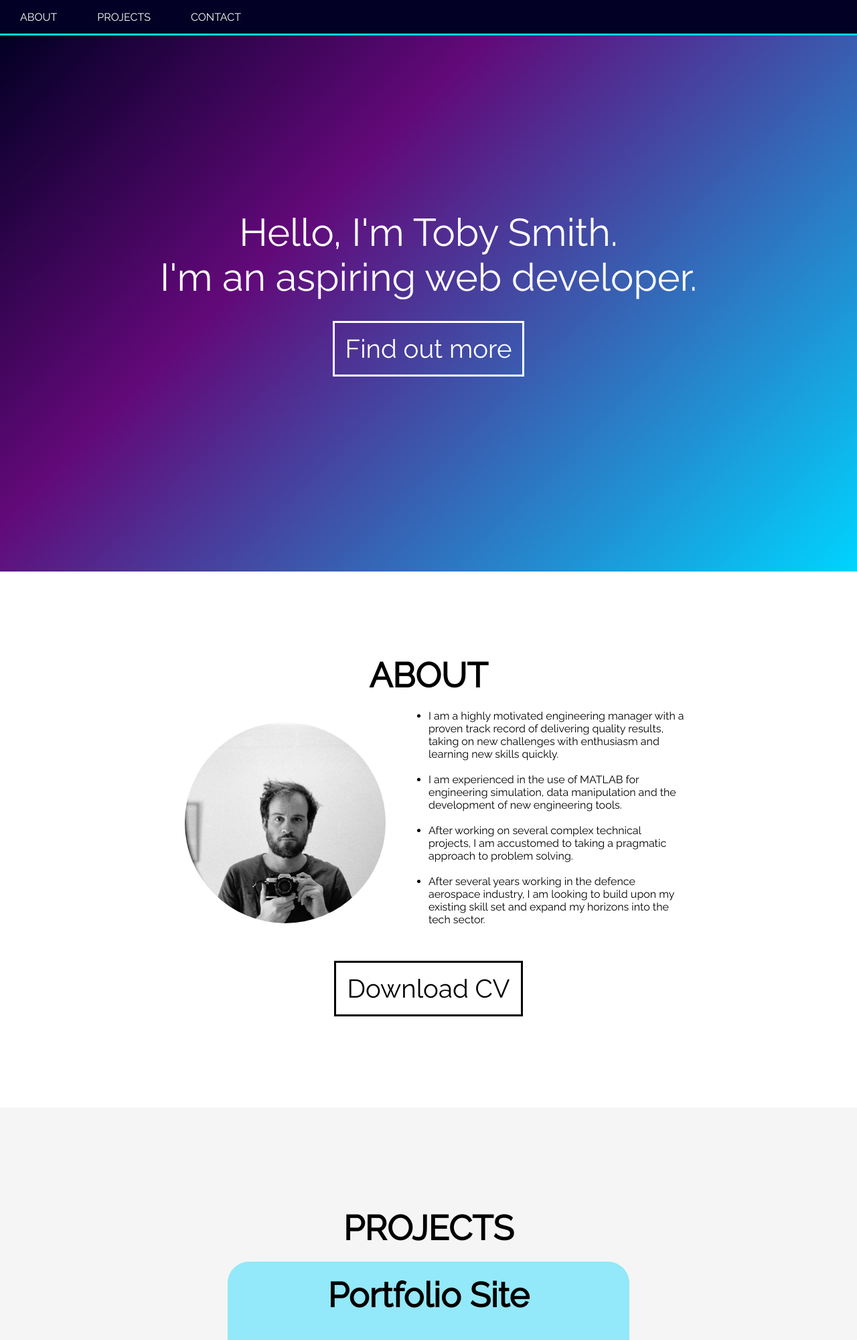
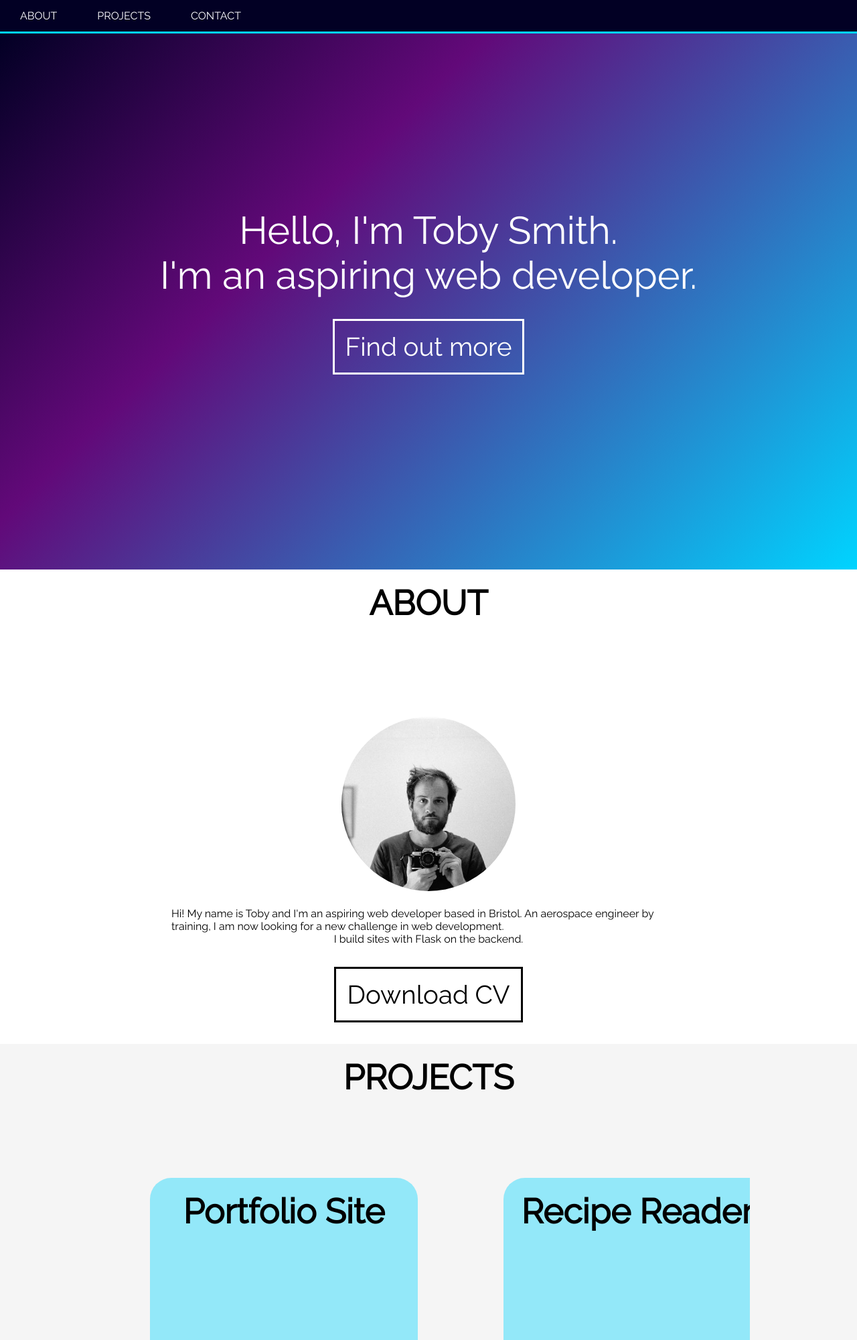
Before and after one commit to tw-smith/portfolio, a Flask app: page / in a window 1280 px wide. Shown: the top 2000 px of the page at 67% size. Run offline with Flask 2, Linux system fonts and the light colour scheme; parts of the project's set-up code (start-up, migrations or seed data) failed here and were passed over.

Commit message:
CSS and content tweaks

```diff
--- a/app/static/style.css
+++ b/app/static/style.css
@@ -8,10 +8,12 @@
         vertical-align: baseline;
         background: transparent;
        /*border: 1px solid red;*/
+       box-sizing: border-box;
     }
 
 html {
   font-size: 16px; /* converts browser standard 16px to 10px to make rem maths easier */
+
 }
 
 /* Set global font styles */
@@ -24,7 +26,7 @@ body {
 .topnav {
   display: flex;
   height: 50px;
-  width: 100vw;
+  /*width: 100vw;*/
   flex-direction: row;
   background-color: rgb(2,0,36);
   border-bottom: 0.2rem solid rgb(0,212,255);
@@ -42,8 +44,7 @@ body {
 }
 
 .topnav__link {
-  padding: 20px;
-  margin: 10px;
+  margin: 0 30px 0 30px;
   color: white;
   text-decoration: none;
 }
@@ -117,8 +118,7 @@ body {
   flex-direction: column;
   justify-content: center;
   align-items: center;
-  width: 100vw;
-  height: 100vh;
+  scroll-margin-top: 50px;
 }
 
 .about__content {
@@ -137,8 +137,8 @@ body {
 
 @media screen and (min-width: 1100px) {
   .about__content {
-    flex-direction: row;
-    justify-content: space-between;
+    /*flex-direction: row;
+    justify-content: space-between;*/
     width: 60vw;
   }
 
@@ -159,8 +159,9 @@ body {
   flex-direction: column;
   justify-content: center;
   align-items: center;
-  width: 100vw;
-  height: 100vh;
+  scroll-margin-top: 50px;
+  /*width: 100vw;*/
+  /*height: 100vh;*/
 }
 
 /* CAROUSEL BLOCK */
@@ -169,21 +170,29 @@ body {
   overflow: auto;
   scroll-snap-type: x mandatory;
   scroll-padding: 20vh 0;
-  width: 80vw;
+  width: 75%;
+  height: 40vh;
 }
 
 .carousel__tile {
   flex-shrink: 0;
   scroll-snap-align: center;
-  width: 100vw;
-  height: 67vw;
+  width: 80%;
+  height: 80%;
   background-color: rgba(0,212,255,0.4);
   text-align: center;
   display: inline-block;
   position: relative;
-  margin: 0 20vw 5vh 20vw;
+  margin: 0 5vw 0 5vw;
   border-radius: 2rem;
   text-decoration: none;
+}
+
+@media screen and (min-width: 1100px) {
+  .carousel__tile {
+    width: 400px;
+    height: 300px;
+  }
 }
 
 .carousel__tile:hover {
@@ -198,7 +207,7 @@ body {
   flex-direction: column;
   justify-content: space-around;
   align-items: center;
-  width: 100vw;
+  /*width: 100vw;*/
   height: 100vh;
   background-color: rgb(230,230,230);
 }
@@ -260,11 +269,8 @@ body {
   text-align: center;
   font-size: 1.5rem;
   padding: 20px;
+  margin-bottom: 100px;
 }
-
-
-
-
 
 
 /* Desktop Styles */
@@ -288,9 +294,9 @@ body {
     justify-content: space-between;
   }
 
-  /* make project gallery tiles bigger for desktop */
+  /* make project gallery tiles bigger for desktop
   .carousel__tile {
     width: 600px;
     height: 400px;
-  }
+  }*/
 }
--- a/app/templates/index.html
+++ b/app/templates/index.html
@@ -30,7 +30,14 @@
         <div>
           <img class="about__photo" src="static/me.jpg" alt="A photo of Toby">
         </div>
-          <ul>
+        <p>
+          Hi! My name is Toby and I'm an aspiring web developer based in Bristol. An aerospace engineer by training, I am now
+          looking for a new challenge in web development.
+        </p>
+        <p>
+          I build sites with Flask on the backend.
+        </p>
+          <!-- <ul>
             <li>I am a highly motivated engineering manager with a proven track record of delivering quality results, taking on new challenges with enthusiasm and learning new skills quickly.</li>
             <br>
             <li>I am experienced in the use of MATLAB for engineering simulation, data manipulation and the development of new engineering tools.</li>
@@ -39,7 +46,7 @@
             <br>
             <li>After several years working in the defence aerospace industry, I am looking to build upon my existing skill set and expand my horizons into the tech sector.</li>
             <br>
-          </ul>
+          </ul> -->
         </div>
           <a href="static/Toby_Smith_CV_public.pdf" target="_blank" class="button button--black">Download CV</a>
       </section>
```
